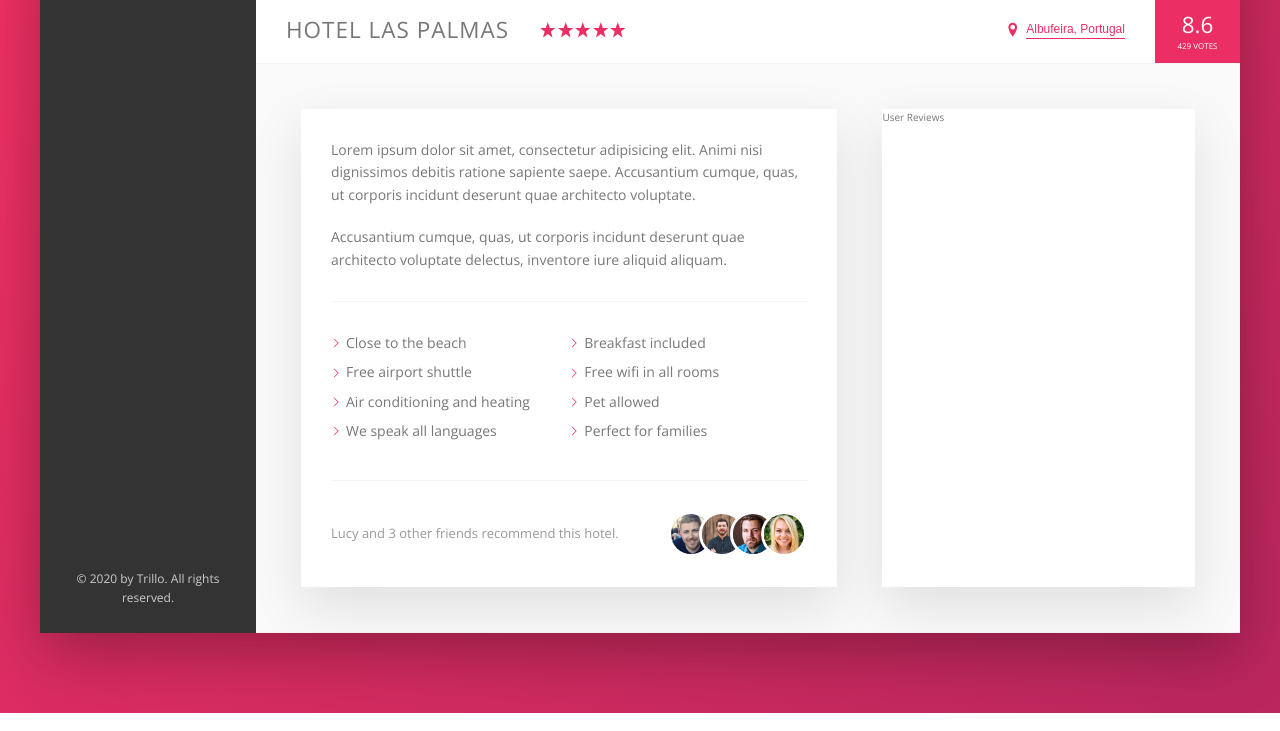
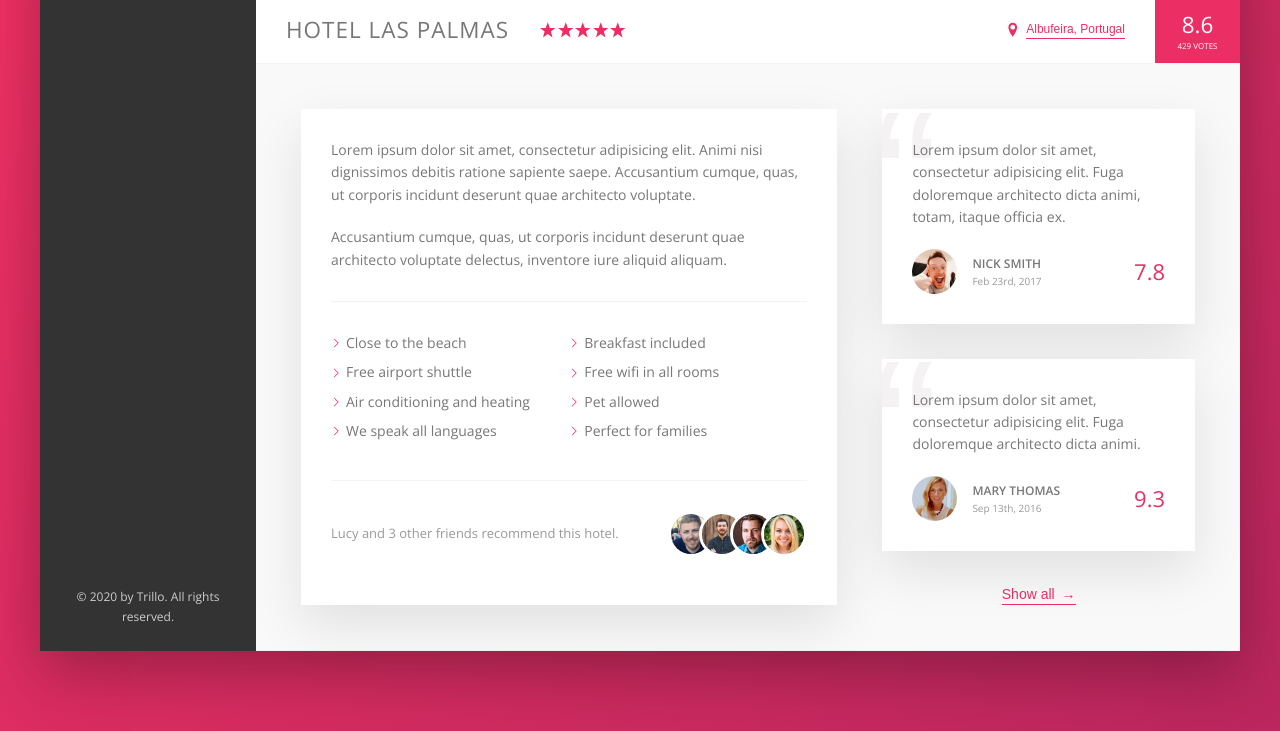
Before and after one commit to jeyeverett/advancedcss-3, a website: page index.html in a window 1280 px wide. Shown: the part 538-1269 px from the top of the page. Drawn offline with nearby package versions, Linux system fonts and the light colour scheme.

Commit message:
Added user reviews section.

```diff
--- a/index.html
+++ b/index.html
@@ -167,7 +167,33 @@
                         </div>
 
                         <div class="user-reviews">
-                            User Reviews
+                            <figure class="user-review">
+                                <blockquote class="user-review__quote">
+                                    Lorem ipsum dolor sit amet, consectetur adipisicing elit. Fuga doloremque architecto dicta animi, totam, itaque officia ex.
+                                </blockquote>
+                                <figcaption class="user-review__user">
+                                    <img src="img/user-1.jpg" alt="User 1" class="user-review__user--photo">
+                                    <div class="user-review__user--info">
+                                        <p class="user-review__user--info-name">Nick Smith</p>
+                                        <p class="user-review__user--info-date">Feb 23rd, 2017</p>
+                                    </div>
+                                    <span class="user-review__rating">7.8</span>
+                                </figcaption>
+                            </figure>
+                            <figure class="user-review">
+                                <blockquote class="user-review__quote">
+                                    Lorem ipsum dolor sit amet, consectetur adipisicing elit. Fuga doloremque architecto dicta animi.
+                                </blockquote>
+                                <figcaption class="user-review__user">
+                                    <img src="img/user-2.jpg" alt="User 2" class="user-review__user--photo">
+                                    <div class="user-review__user--info">
+                                        <p class="user-review__user--info-name">Mary Thomas</p>
+                                        <p class="user-review__user--info-date">Sep 13th, 2016</p>
+                                    </div>
+                                    <span class="user-review__rating">9.3</span>
+                                </figcaption>
+                            </figure>
+                            <button class="btn-inline">Show all <span>&rarr;</span></button>
                         </div>
                     </div>
                 </main>
--- a/sass/_components.scss
+++ b/sass/_components.scss
@@ -260,8 +260,17 @@
     cursor: pointer;
     transition: all .2s;
 
+    & span {
+        margin-left: 3px;
+        transition: margin-left .2s;
+    }
+
     &:hover {
         color: var(--color-grey-dark-1);
+
+        span {
+            margin-left: 8px;
+        }
     }
 
     &:focus {
@@ -356,3 +365,74 @@
         }
     }
 }
+
+///////////////////////REVIEWS///////////////////////
+
+.user-review {
+    display: flex;
+    flex-direction: column;
+    padding: 3rem;
+    background-color: #fff;
+    box-shadow: var(--shadow-light);
+    position: relative;
+    overflow: hidden;
+
+    &:not(:last-child) {
+        margin-bottom: 3.5rem;
+    }
+
+    &__quote {
+        margin-bottom: 2rem;
+        position: relative;
+        z-index: 1;
+    }
+
+    &__user {
+        display: flex;
+        align-items: center;
+
+        &--info {
+            display: flex;
+            flex-direction: column;
+            margin-right: auto;
+
+            &-name {
+                text-transform: uppercase;
+                font-weight: 600;
+                font-size: 1.2rem;
+            }
+
+            &-date {
+                font-size: 1rem;
+                color: var(--color-grey-dark-3);
+            }
+        }
+
+
+        &--photo {
+            height: 4.5rem;
+            width: 4.5rem;
+            border-radius: 50%;
+            margin-right: 1.5rem;
+        }
+    }
+
+    &__rating {
+        font-size: 2.2rem;
+        font-weight: 300;
+        color: var(--color-primary);
+    }
+
+    &::before {
+        content: "\201C";
+        position: absolute;
+        top: -2.75rem;
+        left: -1rem;
+        font-size: 20rem;
+        line-height: 1;
+        color: var(--color-grey-light-2);
+        font-family: sans-serif;
+        z-index: 1;
+    }
+
+}
--- a/sass/_layout.scss
+++ b/sass/_layout.scss
@@ -38,12 +38,12 @@
     display: flex;
     padding: 4.5rem;
     background-color: var(--color-grey-light-1);
+    font-size: 1.4rem;
     border-bottom: var(--line);
 }
 
 .description {
     background-color: #fff;
-    font-size: 1.4rem;
     box-shadow: var(--shadow-light);
     padding: 3rem;
     flex: 0 0 60%; //Don't grow, don't shrink, and fill 60% of the container
@@ -51,8 +51,8 @@
 }
 
 .user-reviews {
-    background-color: #fff;
-    box-shadow: var(--shadow-light);
-
     flex: 1; //By setting this to 1 it will grow to occupy the remaining space
+    display: flex;
+    flex-direction: column;
+    align-items: center;
 }
```
Also changed, not shown: css/style.css.
